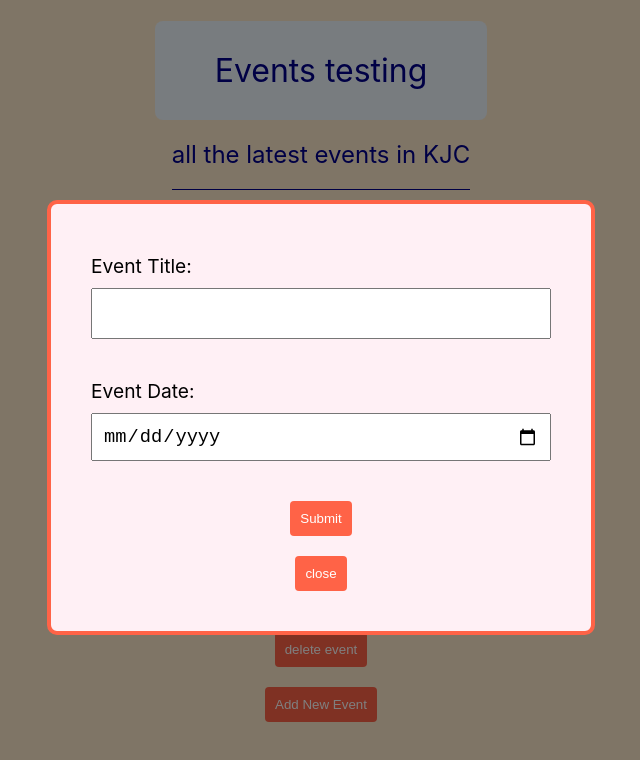
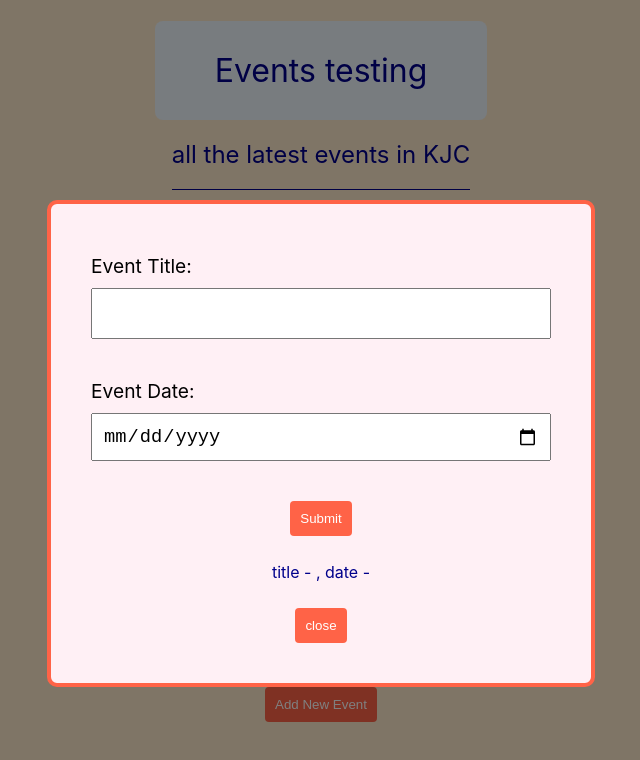
Before and after one commit to KJCastillo/test-react, a React (Create React App) app: page / in a window 1280 px wide. Both pictures are taken after a click on the button "Add New Event". Shown: the top 760 px of the page, without its empty margins (319-959 px from the left). Built offline with nearby package versions, Linux system fonts and the light colour scheme.

Commit message:
inline onChange event

```diff
--- a/src/App.js
+++ b/src/App.js
@@ -26,7 +26,6 @@
   const handleClose = () => {
     setShowModal(false);
   };
-  console.log(showModal);
 
   return (
     <div className="App">
--- a/src/components/NewEventForm.js
+++ b/src/components/NewEventForm.js
@@ -1,17 +1,22 @@
+import { useState } from 'react'
 import './NewEventForm.css'
 
 export default function NewEventForm() {
+  const [title, setTitle] = useState('')
+  const [date, setDate] = useState('')
+
   return (
    <form className="new-event-form">
     <label>
         <span>Event Title:</span>
-        <input type="text" />
+        <input type="text" onChange={(e) => setTitle(e.target.value)}/>
     </label>
     <label>
         <span>Event Date:</span>
-        <input type="date" />
+        <input type="date" onChange={(e) => setDate(e.target.value)}/>
     </label>
     <button>Submit</button>
+    <p>title - {title}, date - {date}</p>
    </form>
   )
 }
```
